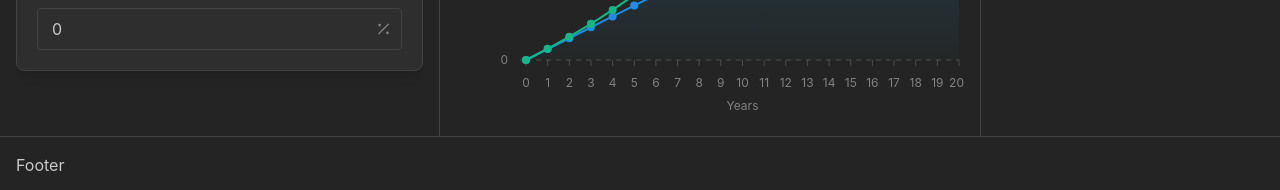
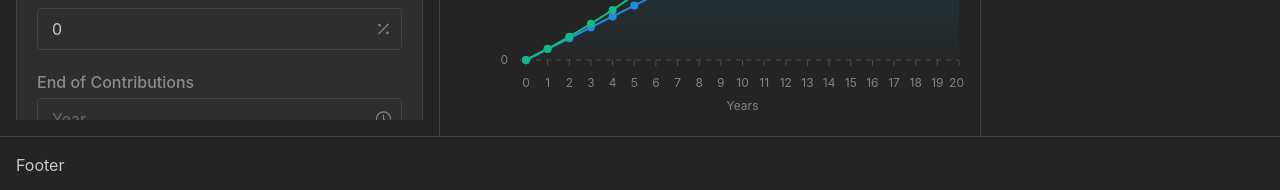
Before and after one commit to DanielKanyo/compound-interest-calc, a React (Vite) app: page / in a window 1280 px wide. Shown: the part 604-794 px from the top of the page. Built offline with nearby package versions, Linux system fonts and the light colour scheme.

Commit message:
End of contributions input added, algorithm extended

```diff
--- a/src/App.tsx
+++ b/src/App.tsx
@@ -18,6 +18,7 @@ export const App = () => {
     const [interestRate, setInterestRate] = useState<number | string>(7);
     const [inflationRate, setInflationRate] = useState<number | string>(0);
     const [increaseInAnnualContributions, setIncreaseInAnnualContributions] = useState<number | string>(0);
+    const [endOfContributions, setEndOfContributions] = useState<number | string>("");
 
     const calcCompoundInterest = (
         initialInvestment: number | string,
@@ -25,7 +26,8 @@ export const App = () => {
         lengthOfTimeInYears: number | string,
         interestRate: number | string,
         inflationRate: number | string,
-        increaseInAnnualContributions: number | string
+        increaseInAnnualContributions: number | string,
+        endOfContributions: number | string
     ) => {
         const numOfMonthsInOneYear = 12;
         const numOfYears = Number(lengthOfTimeInYears);
@@ -63,6 +65,10 @@ export const App = () => {
                 tmp = value;
             }
 
+            if (yearCounter === endOfContributions) {
+                monthlyContributionAmount = 0;
+            }
+
             // Increase monthly contribution amount after 12 months
             if (i % 12 === 0) {
                 monthlyContributionAmount += monthlyContributionAmount * increase;
@@ -79,9 +85,18 @@ export const App = () => {
             lengthOfTimeInYears,
             interestRate,
             inflationRate,
-            increaseInAnnualContributions
+            increaseInAnnualContributions,
+            endOfContributions
         );
-    }, [initialInvestment, monthlyContribution, lengthOfTimeInYears, interestRate, inflationRate, increaseInAnnualContributions]);
+    }, [
+        initialInvestment,
+        monthlyContribution,
+        lengthOfTimeInYears,
+        interestRate,
+        inflationRate,
+        increaseInAnnualContributions,
+        endOfContributions,
+    ]);
 
     return (
         <AppShell
@@ -104,12 +119,14 @@ export const App = () => {
                         interestRate={interestRate}
                         inflationRate={inflationRate}
                         increaseInAnnualContributions={increaseInAnnualContributions}
+                        endOfContributions={endOfContributions}
                         setInitialInvestment={setInitialInvestment}
                         setMonthlyContribution={setMonthlyContribution}
                         setLengthOfTimeInYears={setLengthOfTimeInYears}
                         setInterestRate={setInterestRate}
                         setInflationRate={setInflationRate}
                         setIncreaseInAnnualContributions={setIncreaseInAnnualContributions}
+                        setEndOfContributions={setEndOfContributions}
                     />
                 </AppShell.Section>
             </AppShell.Navbar>
--- a/src/Components/Inputs.tsx
+++ b/src/Components/Inputs.tsx
@@ -1,5 +1,5 @@
 import { Card, NumberInput, Flex, Tooltip, rem } from "@mantine/core";
-import { IconPercentage, IconHourglassHigh, IconFlag, IconPigMoney } from "@tabler/icons-react";
+import { IconPercentage, IconHourglassHigh, IconFlag, IconPigMoney, IconClockStop } from "@tabler/icons-react";
 
 type InputsProps = {
     initialInvestment: string | number;
@@ -8,12 +8,14 @@ type InputsProps = {
     interestRate: string | number;
     inflationRate: string | number;
     increaseInAnnualContributions: string | number;
+    endOfContributions: string | number;
     setInitialInvestment: (value: string | number) => void;
     setMonthlyContribution: (value: string | number) => void;
     setLengthOfTimeInYears: (value: string | number) => void;
     setInterestRate: (value: string | number) => void;
     setInflationRate: (value: string | number) => void;
     setIncreaseInAnnualContributions: (value: string | number) => void;
+    setEndOfContributions: (value: string | number) => void;
 };
 
 export const Inputs = ({
@@ -23,12 +25,14 @@ export const Inputs = ({
     interestRate,
     inflationRate,
     increaseInAnnualContributions,
+    endOfContributions,
     setInitialInvestment,
     setMonthlyContribution,
     setLengthOfTimeInYears,
     setInterestRate,
     setInflationRate,
     setIncreaseInAnnualContributions,
+    setEndOfContributions,
 }: InputsProps) => {
     return (
         <>
@@ -48,6 +52,7 @@ export const Inputs = ({
                             label="Initial Investment"
                             placeholder="Amount"
                             thousandSeparator=" "
+                            withAsterisk
                             value={initialInvestment}
                             onChange={setInitialInvestment}
                             rightSection={<IconFlag style={{ width: rem(22), height: rem(22), marginRight: 8 }} stroke={1.5} />}
@@ -67,6 +72,7 @@ export const Inputs = ({
                             label="Monthly Contribution"
                             placeholder="Amount"
                             thousandSeparator=" "
+                            withAsterisk
                             value={monthlyContribution}
                             onChange={setMonthlyContribution}
                             rightSection={<IconPigMoney style={{ width: rem(22), height: rem(22), marginRight: 8 }} stroke={1.5} />}
@@ -86,6 +92,7 @@ export const Inputs = ({
                             label="Length of Time in Years"
                             placeholder="Amount"
                             thousandSeparator=" "
+                            withAsterisk
                             value={lengthOfTimeInYears}
                             onChange={setLengthOfTimeInYears}
                             rightSection={<IconHourglassHigh style={{ width: rem(22), height: rem(22), marginRight: 8 }} stroke={1.5} />}
@@ -107,6 +114,7 @@ export const Inputs = ({
                             label="Interest Rate"
                             placeholder="Amount"
                             thousandSeparator=" "
+                            withAsterisk
                             defaultValue={8}
                             value={interestRate}
                             onChange={setInterestRate}
@@ -155,6 +163,25 @@ export const Inputs = ({
                             rightSection={<IconPercentage style={{ width: rem(22), height: rem(22), marginRight: 8 }} stroke={1.5} />}
                         />
                     </Tooltip>
+                    <Tooltip
+                        label='"End of Contributions" refers to the point in time when additional investments or deposits into the account stop, while the existing balance may continue to grow with compound interest.'
+                        color="indigo"
+                        position="right"
+                        withArrow
+                        w={320}
+                        multiline
+                    >
+                        <NumberInput
+                            w="100%"
+                            size="md"
+                            label="End of Contributions"
+                            placeholder="Year"
+                            thousandSeparator=" "
+                            value={endOfContributions}
+                            onChange={setEndOfContributions}
+                            rightSection={<IconClockStop style={{ width: rem(22), height: rem(22), marginRight: 8 }} stroke={1.5} />}
+                        />
+                    </Tooltip>
                 </Flex>
             </Card>
         </>
```
